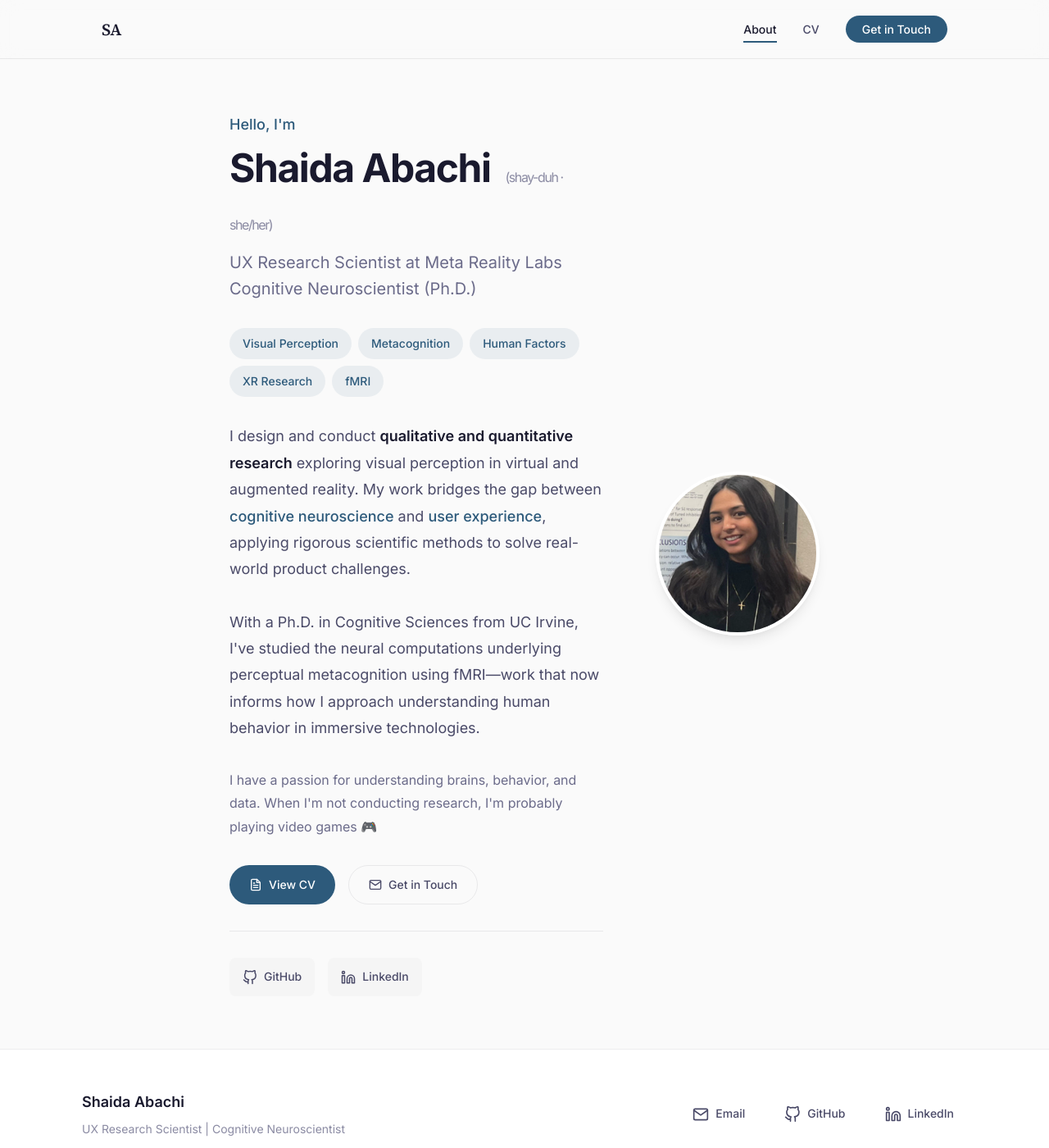
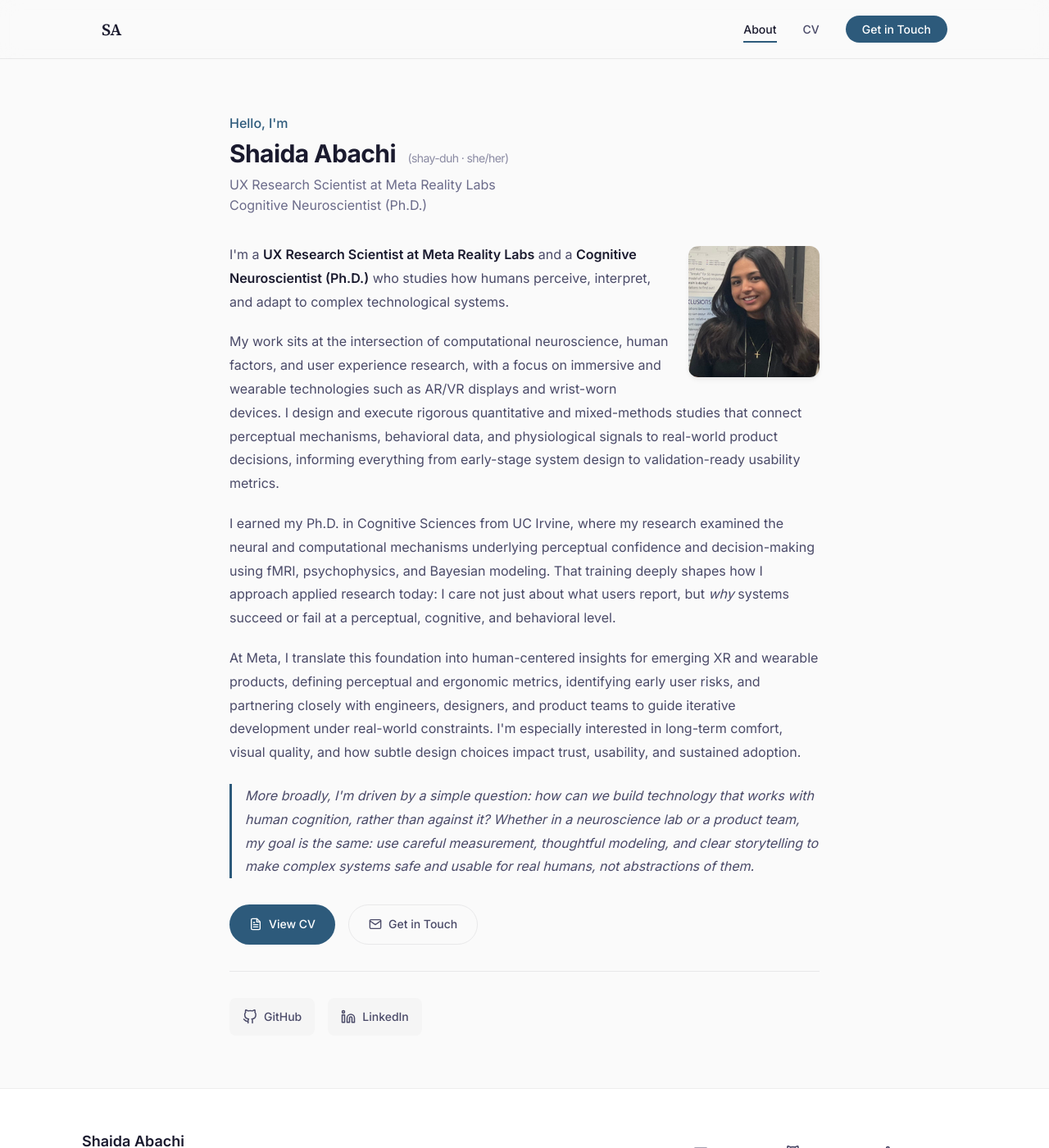
Before and after one commit to shaida-abachi/shaida-abachi.github.io, a Jekyll site: the page built from index.html, in a window 1280 px wide and 1400 px high. Shown: the whole window at 82% size. Built offline with Jekyll 4.4.1, drawn with Linux system fonts in a browser that asks for light colours.

Commit message:
Update website layout and content

```diff
--- a/css/main.css
+++ b/css/main.css
@@ -351,12 +351,9 @@ em {
 }
 
 /* ============================================
-   HERO / ABOUT SECTION
+   ABOUT SECTION
    ============================================ */
-.hero {
-  display: grid;
-  gap: var(--space-12);
-  align-items: center;
+.about {
   animation: fadeInUp 0.6s ease-out;
 }
 
@@ -371,64 +368,81 @@ em {
   }
 }
 
-.hero-content {
-  order: 2;
+.about-header {
+  margin-bottom: var(--space-8);
 }
 
-.hero-image-wrapper {
-  order: 1;
-  display: flex;
-  justify-content: center;
+.about-greeting {
+  font-size: var(--font-size-base);
+  color: var(--color-accent);
+  font-weight: var(--font-weight-medium);
+  margin-bottom: var(--space-1);
 }
 
-.hero-image {
-  width: 180px;
-  height: 180px;
-  border-radius: var(--radius-full);
-  object-fit: cover;
-  border: 4px solid var(--color-bg-secondary);
-  box-shadow: var(--shadow-lg);
-  transition: transform var(--transition-base);
+.about-name {
+  font-size: var(--font-size-3xl);
+  font-weight: var(--font-weight-bold);
+  margin-bottom: var(--space-2);
+  letter-spacing: -0.02em;
+  line-height: var(--line-height-tight);
 }
 
-.hero-image:hover {
-  transform: scale(1.02);
-}
-
-.hero-greeting {
-  font-size: var(--font-size-lg);
-  color: var(--color-accent);
-  font-weight: var(--font-weight-medium);
-  margin-bottom: var(--space-2);
-}
-
-.hero-name {
-  font-size: var(--font-size-4xl);
-  font-weight: var(--font-weight-bold);
-  margin-bottom: var(--space-3);
-  letter-spacing: -0.03em;
-}
-
-.hero-pronunciation {
-  font-size: var(--font-size-base);
+.about-pronunciation {
+  font-size: var(--font-size-sm);
   color: var(--color-text-muted);
   font-weight: var(--font-weight-normal);
   margin-left: var(--space-2);
 }
 
-.hero-tagline {
-  font-size: var(--font-size-xl);
+.about-tagline {
+  font-size: var(--font-size-base);
   color: var(--color-text-tertiary);
   font-weight: var(--font-weight-normal);
-  margin-bottom: var(--space-8);
+  margin-bottom: 0;
   line-height: var(--line-height-normal);
 }
 
-.hero-description {
+.about-content {
+  margin-bottom: var(--space-8);
+}
+
+.about-content p {
+  font-size: var(--font-size-base);
+  line-height: var(--line-height-relaxed);
+  color: var(--color-text-secondary);
+  margin-bottom: var(--space-5);
+}
+
+.about-content p:last-of-type {
+  margin-bottom: 0;
+}
+
+.about-lead {
   font-size: var(--font-size-lg);
-  color: var(--color-text-secondary);
-  line-height: var(--line-height-relaxed);
-  margin-bottom: var(--space-8);
+  color: var(--color-text-primary);
+}
+
+.about-closing {
+  color: var(--color-text-tertiary);
+  font-style: italic;
+  border-left: 3px solid var(--color-accent);
+  padding-left: var(--space-4);
+  margin-top: var(--space-6);
+}
+
+.about-image {
+  float: right;
+  width: 160px;
+  height: 160px;
+  border-radius: var(--radius-lg);
+  object-fit: cover;
+  margin: var(--space-1) 0 var(--space-4) var(--space-6);
+  box-shadow: var(--shadow-md);
+  transition: transform var(--transition-base);
+}
+
+.about-image:hover {
+  transform: scale(1.02);
 }
 
 .highlight {
@@ -887,7 +901,7 @@ ul.posts a {
   }
 
   .nav-link {
-    font-size: var(--font-size-xl);
+    font-size: var(--font-size-lg);
     padding: var(--space-4);
     text-align: center;
     border-radius: var(--radius-md);
@@ -910,15 +924,17 @@ ul.posts a {
   }
 
   h1 {
-    font-size: var(--font-size-3xl);
+    font-size: var(--font-size-2xl);
   }
 
-  .hero-name {
-    font-size: var(--font-size-3xl);
+  .about-name {
+    font-size: var(--font-size-2xl);
   }
 
-  .hero-tagline {
-    font-size: var(--font-size-lg);
+  .about-image {
+    width: 100px;
+    height: 100px;
+    margin: 0 0 var(--space-3) var(--space-4);
   }
 
   .cta-group {
--- a/index.html
+++ b/index.html
@@ -3,43 +3,49 @@ layout: default
 title: Shaida Abachi | UX Research Scientist & Cognitive Neuroscientist
 ---
 
-<section class="hero" aria-labelledby="hero-name">
-  <div class="hero-content">
-    <p class="hero-greeting">Hello, I'm</p>
-    <h1 class="hero-name" id="hero-name">
+<section class="about" aria-labelledby="about-name">
+  <div class="about-header">
+    <div class="about-intro">
+      <p class="about-greeting">Hello, I'm</p>
+      <h1 class="about-name" id="about-name">
         Shaida Abachi
-      <span class="hero-pronunciation">(shay-duh · she/her)</span>
+        <span class="about-pronunciation">(shay-duh · she/her)</span>
       </h1>
-    <p class="hero-tagline">
+      <p class="about-tagline">
         UX Research Scientist at Meta Reality Labs<br>
         Cognitive Neuroscientist (Ph.D.)
       </p>
-
-    <div class="expertise-tags" role="list" aria-label="Areas of expertise">
-      <span class="tag" role="listitem">Visual Perception</span>
-      <span class="tag" role="listitem">Metacognition</span>
-      <span class="tag" role="listitem">Human Factors</span>
-      <span class="tag" role="listitem">XR Research</span>
-      <span class="tag" role="listitem">fMRI</span>
+    </div>
   </div>
 
-    <p class="hero-description">
-      I design and conduct <strong>qualitative and quantitative research</strong> exploring visual perception
-      in virtual and augmented reality. My work bridges the gap between
-      <span class="highlight">cognitive neuroscience</span> and <span class="highlight">user experience</span>,
-      applying rigorous scientific methods to solve real-world product challenges.
+  <div class="about-content">
+    <img
+      src="/img/home_pic.png"
+      alt="Shaida Abachi - UX Research Scientist"
+      class="about-image"
+      loading="eager"
+    >
+
+    <p class="about-lead">
+      I'm a <strong>UX Research Scientist at Meta Reality Labs</strong> and a <strong>Cognitive Neuroscientist (Ph.D.)</strong> who studies how humans perceive, interpret, and adapt to complex technological systems.
     </p>
 
-    <p class="hero-description">
-      With a Ph.D. in Cognitive Sciences from UC Irvine, I've studied the neural computations
-      underlying perceptual metacognition using fMRI—work that now informs how I approach
-      understanding human behavior in immersive technologies.
+    <p>
+      My work sits at the intersection of computational neuroscience, human factors, and user experience research, with a focus on immersive and wearable technologies such as AR/VR displays and wrist-worn devices. I design and execute rigorous quantitative and mixed-methods studies that connect perceptual mechanisms, behavioral data, and physiological signals to real-world product decisions, informing everything from early-stage system design to validation-ready usability metrics.
     </p>
 
-    <p class="hero-description" style="color: var(--color-text-tertiary); font-size: var(--font-size-base);">
-      I have a passion for understanding brains, behavior, and data. When I'm not conducting research,
-      I'm probably playing video games 🎮
+    <p>
+      I earned my Ph.D. in Cognitive Sciences from UC Irvine, where my research examined the neural and computational mechanisms underlying perceptual confidence and decision-making using fMRI, psychophysics, and Bayesian modeling. That training deeply shapes how I approach applied research today: I care not just about what users report, but <em>why</em> systems succeed or fail at a perceptual, cognitive, and behavioral level.
     </p>
+
+    <p>
+      At Meta, I translate this foundation into human-centered insights for emerging XR and wearable products, defining perceptual and ergonomic metrics, identifying early user risks, and partnering closely with engineers, designers, and product teams to guide iterative development under real-world constraints. I'm especially interested in long-term comfort, visual quality, and how subtle design choices impact trust, usability, and sustained adoption.
+    </p>
+
+    <p class="about-closing">
+      More broadly, I'm driven by a simple question: <em>how can we build technology that works with human cognition, rather than against it?</em> Whether in a neuroscience lab or a product team, my goal is the same: use careful measurement, thoughtful modeling, and clear storytelling to make complex systems safe and usable for real humans, not abstractions of them.
+    </p>
+  </div>
 
   <div class="cta-group">
     <a href="/cv" class="btn btn-primary">
@@ -77,14 +83,4 @@ title: Shaida Abachi | UX Research Scientist & Cognitive Neuroscientist
       LinkedIn
     </a>
   </div>
-  </div>
-
-  <div class="hero-image-wrapper">
-    <img
-      src="/img/home_pic.png"
-      alt="Shaida Abachi - UX Research Scientist"
-      class="hero-image"
-      loading="eager"
-    >
-  </div>
 </section>
```
Lines whose indentation alone changed are shown as unchanged.
